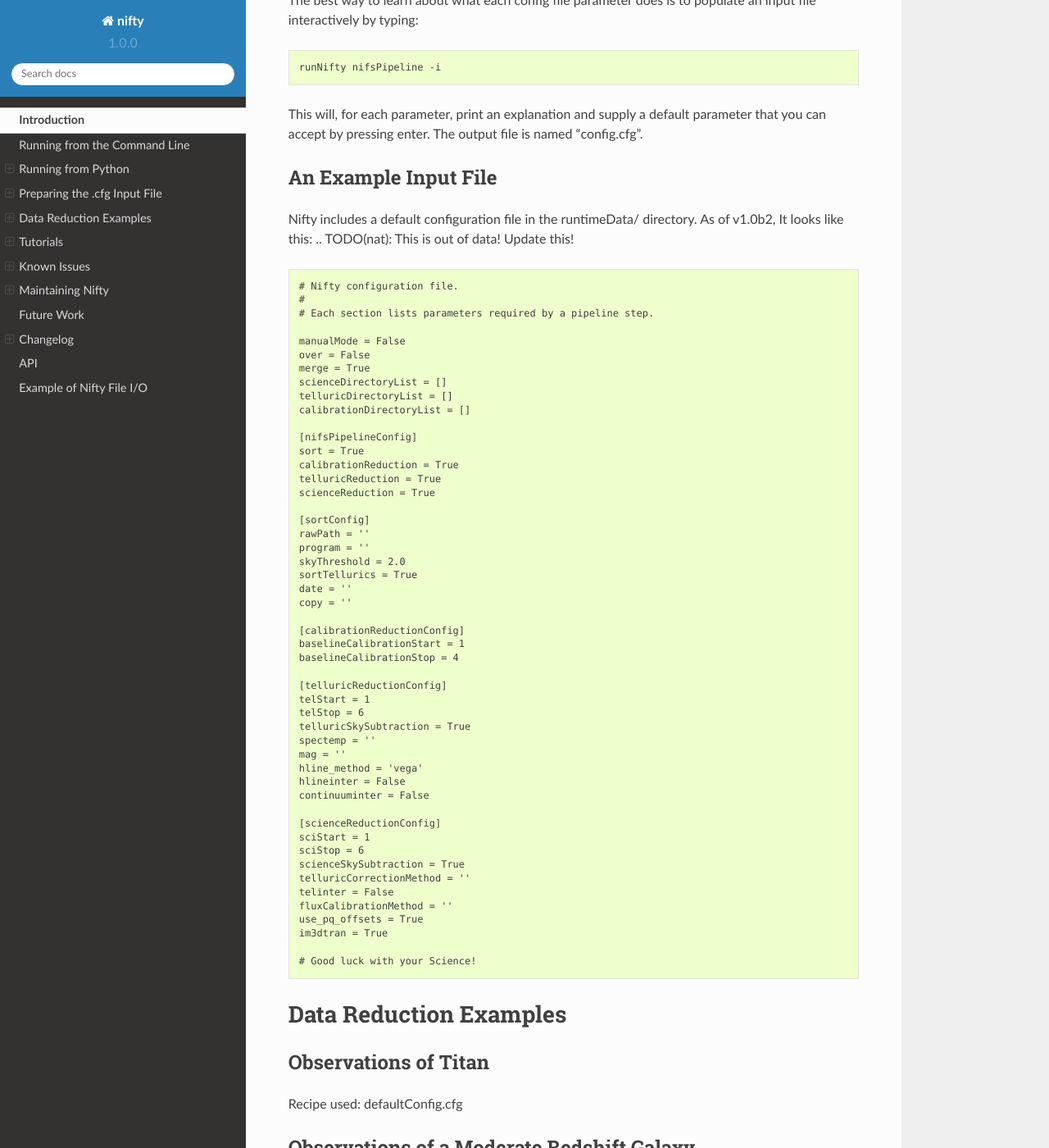
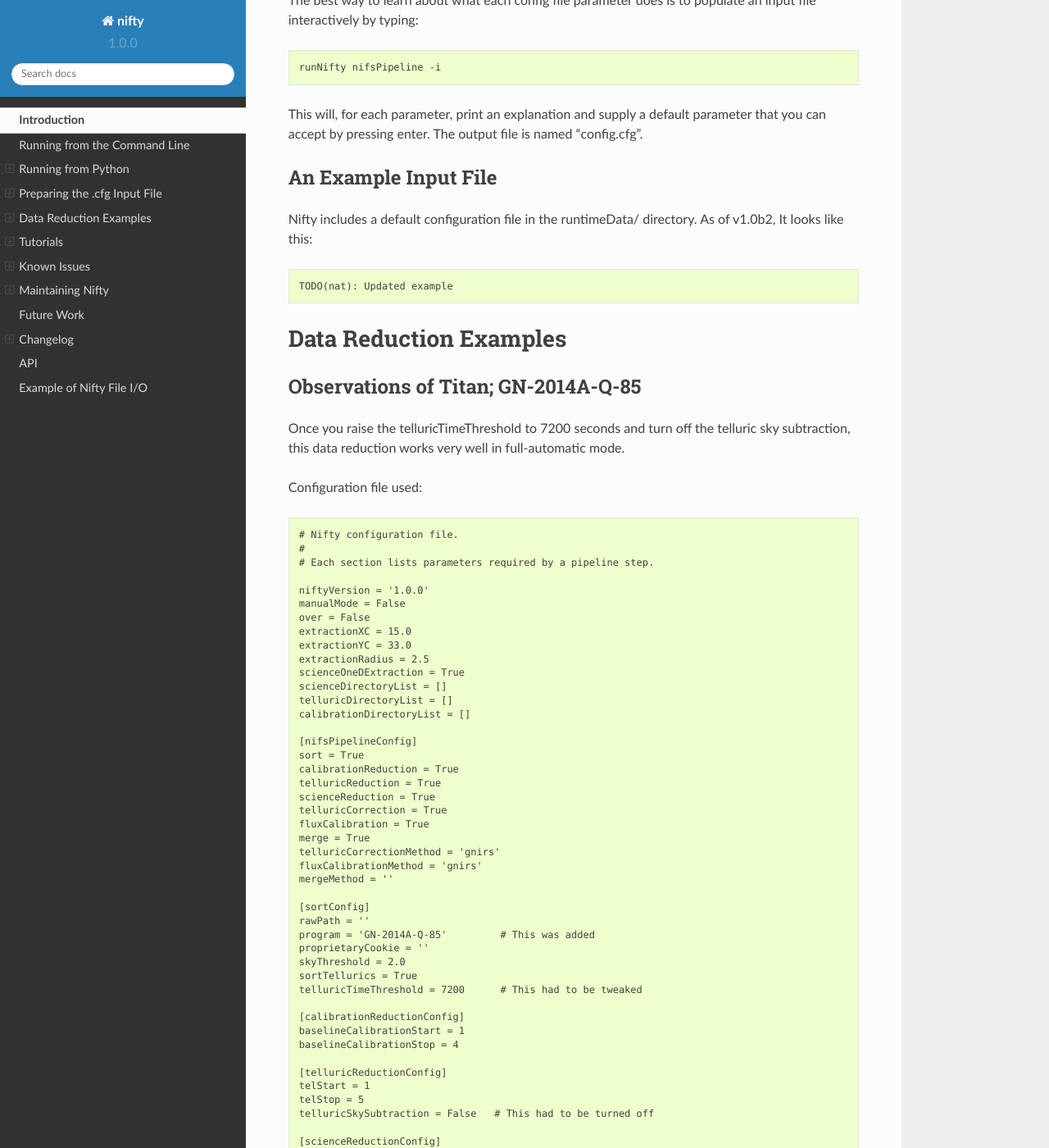
Before and after one commit to mrlb05/Nifty4Gemini, a Sphinx documentation site: the page built from docs/nifty/introduction.rst, in a window 1280 px wide and 1400 px high, scrolled down 11976 px. Shown: the whole window at 82% size. Built offline with Sphinx 7.4.7 and the Read the Docs theme 2.0.0, drawn with Linux system fonts in a browser that asks for light colours; some of the changed text lies outside the part shown.

Commit message:
Added Titan example config and Nifty version parameter
I tried to add a fairly good config.cfg file to launch a GN-2014A-Q-85
data reduction and added a placeholder parameter to store the Nifty
version in the configuration file.

```diff
--- a/docs/nifty/introduction.rst
+++ b/docs/nifty/introduction.rst
@@ -679,68 +679,100 @@ An Example Input File
 ---------------------
 
 Nifty includes a default configuration file in the runtimeData/ directory. As of v1.0b2, It looks like this:
-.. TODO(nat): This is out of data! Update this!
 
 .. code-block:: text
 
- # Nifty configuration file.
- #
- # Each section lists parameters required by a pipeline step.
-
- manualMode = False
- over = False
- merge = True
- scienceDirectoryList = []
- telluricDirectoryList = []
- calibrationDirectoryList = []
-
- [nifsPipelineConfig]
- sort = True
- calibrationReduction = True
- telluricReduction = True
- scienceReduction = True
-
- [sortConfig]
- rawPath = ''
- program = ''
- skyThreshold = 2.0
- sortTellurics = True
- date = ''
- copy = ''
-
- [calibrationReductionConfig]
- baselineCalibrationStart = 1
- baselineCalibrationStop = 4
-
- [telluricReductionConfig]
- telStart = 1
- telStop = 6
- telluricSkySubtraction = True
- spectemp = ''
- mag = ''
- hline_method = 'vega'
- hlineinter = False
- continuuminter = False
-
- [scienceReductionConfig]
- sciStart = 1
- sciStop = 6
- scienceSkySubtraction = True
- telluricCorrectionMethod = ''
- telinter = False
- fluxCalibrationMethod = ''
- use_pq_offsets = True
- im3dtran = True
-
- # Good luck with your Science!
+  TODO(nat): Updated example
 
 Data Reduction Examples
 =======================
 
-Observations of Titan
----------------------
+Observations of Titan; GN-2014A-Q-85
+------------------------------------
 
-Recipe used: defaultConfig.cfg
+Once you raise the telluricTimeThreshold to 7200 seconds and turn off the telluric
+sky subtraction, this data reduction works very well in full-automatic mode.
+
+Configuration file used:
+
+.. code-block:: text
+
+  # Nifty configuration file.
+  #
+  # Each section lists parameters required by a pipeline step.
+
+  niftyVersion = '1.0.0'
+  manualMode = False
+  over = False
+  extractionXC = 15.0
+  extractionYC = 33.0
+  extractionRadius = 2.5
+  scienceOneDExtraction = True
+  scienceDirectoryList = []
+  telluricDirectoryList = []
+  calibrationDirectoryList = []
+
+  [nifsPipelineConfig]
+  sort = True
+  calibrationReduction = True
+  telluricReduction = True
+  scienceReduction = True
+  telluricCorrection = True
+  fluxCalibration = True
+  merge = True
+  telluricCorrectionMethod = 'gnirs'
+  fluxCalibrationMethod = 'gnirs'
+  mergeMethod = ''
+
+  [sortConfig]
+  rawPath = ''
+  program = 'GN-2014A-Q-85'         # This was added
+  proprietaryCookie = ''
+  skyThreshold = 2.0
+  sortTellurics = True
+  telluricTimeThreshold = 7200      # This had to be tweaked
+
+  [calibrationReductionConfig]
+  baselineCalibrationStart = 1
+  baselineCalibrationStop = 4
+
+  [telluricReductionConfig]
+  telStart = 1
+  telStop = 5
+  telluricSkySubtraction = False   # This had to be turned off
+
+  [scienceReductionConfig]
+  sciStart = 1
+  sciStop = 5
+  scienceSkySubtraction = True
+
+  [telluricCorrectionConfig]
+  telluricCorrectionStart = 1
+  telluricCorrectionStop = 9
+  hLineMethod = 'vega'
+  hLineInter = False
+  continuumInter = False
+  telluricInter = False
+  tempInter = False
+  standardStarSpecTemperature = ''
+  standardStarMagnitude = ''
+  standardStarRA = ''
+  standardStarDec = ''
+  standardStarBand = ''
+
+  [fluxCalbrationConfig]
+  fluxCalibrationStart = 1
+  fluxCalibrationStop = 6
+
+  [mergeConfig]
+  mergeStart = 1
+  mergeStop = 3
+  mergeType = 'median'
+  use_pq_offsets = True
+  im3dtran = True
+
+  # Good luck with your Science!
+
 
 Observations of a Moderate Redshift Galaxy
 ------------------------------------------
```
Also changed, not shown: 1 other file.
